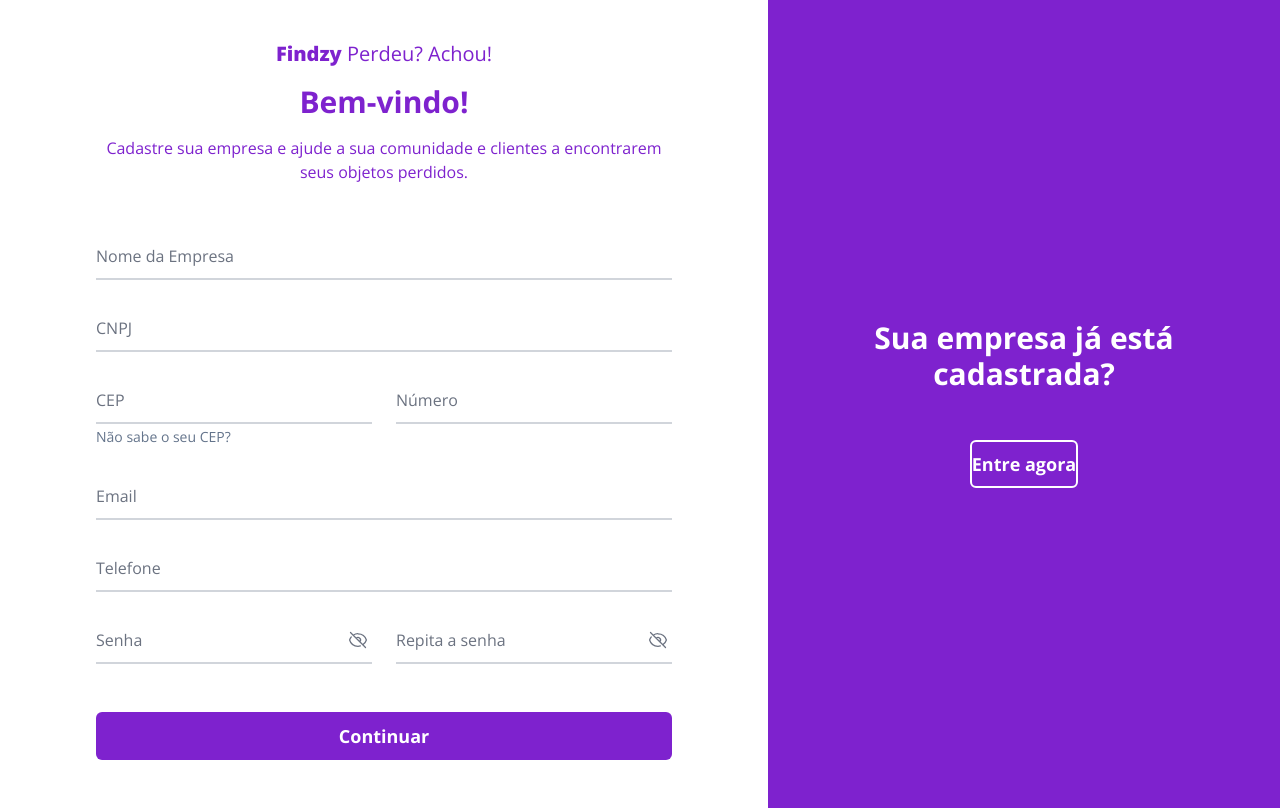
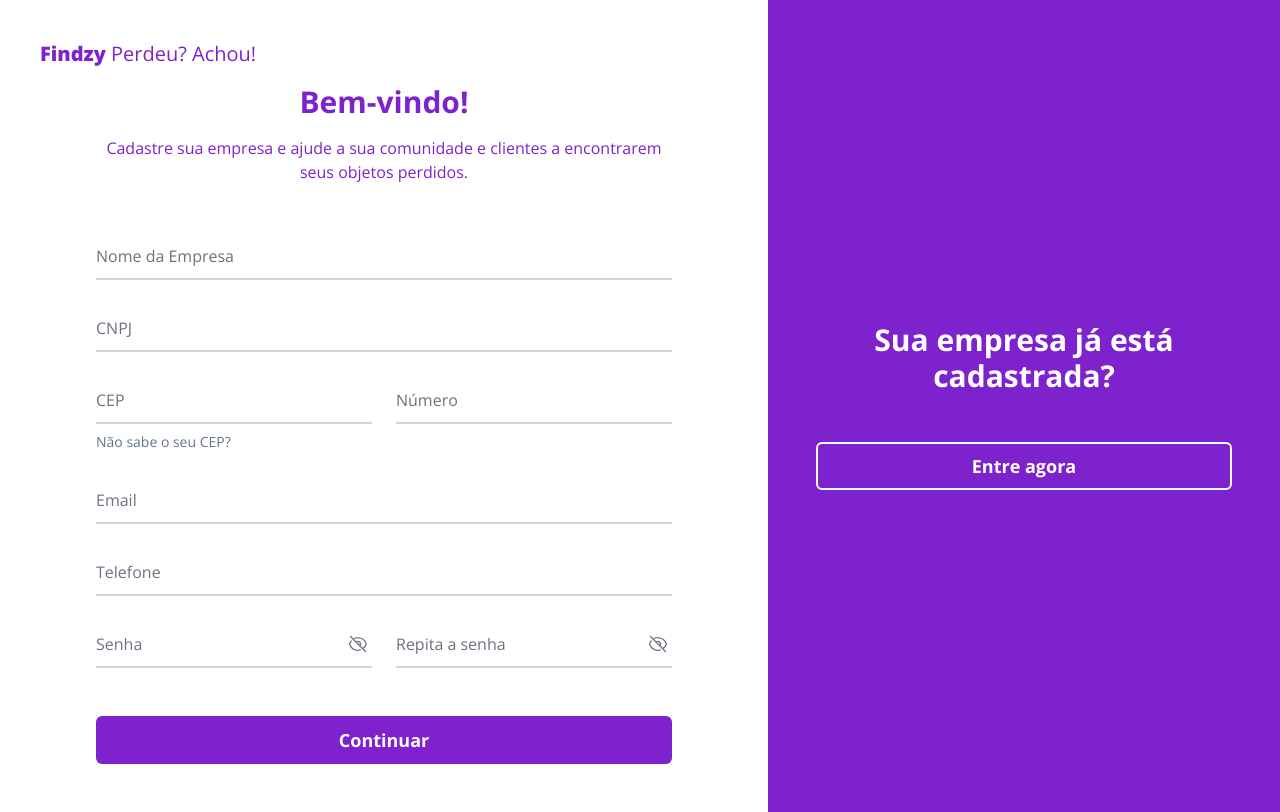
Before and after one commit to KaykySousa/Findzy, a Next.js app: page /register/company in a window 1280 px wide. Built offline with nearby package versions, Linux system fonts and the light colour scheme; what prettier-plugin-tailwindcss would draw is missing.

Commit message:
update: nextjs 13 link component

```diff
--- a/src/components/CompanyBanner.tsx
+++ b/src/components/CompanyBanner.tsx
@@ -35,9 +35,7 @@
 					<p className="mt-1 text-sm text-gray-700">{address}</p>
 				</div>
 				<Link href={`/report/${companyId}`}>
-					<a>
-						<FlagIcon className="h-6 w-6 cursor-pointer text-purple-700" />
-					</a>
+					<FlagIcon className="h-6 w-6 cursor-pointer text-purple-700" />
 				</Link>
 			</div>
 		</div>
--- a/src/components/CompanyCard.tsx
+++ b/src/components/CompanyCard.tsx
@@ -19,8 +19,7 @@
 	href,
 }: CompanyCardProps) {
 	return (
-		<Link href={href}>
-			<a className="w-full md:max-w-3xl">
+		<Link href={href} className="w-full md:max-w-3xl">
 			<div className="flex h-32 w-full cursor-pointer items-center rounded border border-gray-100 bg-white p-4">
 				<img
 					src={logoUrl}
@@ -47,7 +46,6 @@
 					</div>
 				</div>
 			</div>
-			</a>
 		</Link>
 	)
 }
--- a/src/components/ItemCard.tsx
+++ b/src/components/ItemCard.tsx
@@ -120,14 +120,14 @@
 						<TrashIcon className="h-6 w-6 text-purple-600" />
 					</button>
 					<Link href={`/company/update-item/${editId}`}>
-						<a
+						<div
 							className="p-2"
 							onClick={(e) => {
 								e.stopPropagation()
 							}}
 						>
 							<PencilSquareIcon className="h-6 w-6 text-purple-700" />
-						</a>
+						</div>
 					</Link>
 				</div>
 			)}
--- a/src/components/Logo.tsx
+++ b/src/components/Logo.tsx
@@ -5,12 +5,10 @@
 
 export default function Logo({ className, ...props }: LogoProps) {
 	return (
-		<Link href="/">
-			<a className={`text-lg text-purple-700 ${className}`}>
-				<p className="whitespace-nowrap font-light" {...props}>
-					<span className="font-extrabold">Findzy</span> Perdeu? Achou!
-				</p>
-			</a>
+		<Link href="/" className={`text-lg text-purple-700 ${className}`}>
+			<p className="whitespace-nowrap font-light" {...props}>
+				<span className="font-extrabold">Findzy</span> Perdeu? Achou!
+			</p>
 		</Link>
 	)
 }
--- a/src/components/design/Anchor.tsx
+++ b/src/components/design/Anchor.tsx
@@ -4,22 +4,25 @@
 interface AnchorProps
 	extends Omit<AnchorHTMLAttributes<HTMLAnchorElement>, keyof LinkProps>,
 		LinkProps {
-			theme?: "primary" | "second"
-		}
+	theme?: "primary" | "second"
+}
 
-export default function Anchor({ className, theme = "primary", href, ...props }: AnchorProps) {
-
+export default function Anchor({
+	className,
+	theme = "primary",
+	href,
+	...props
+}: AnchorProps) {
 	const themes = {
 		primary: "hover:underline",
-		second: "text-sm text-slate-500 hover:text-purple-700"
+		second: "text-sm text-slate-500 hover:text-purple-700",
 	}
 
 	return (
-		<Link href={href}>
-			<a
-				className={`${themes[theme]} ${className}`}
-				{...props}
-			/>
-		</Link>
+		<Link
+			href={href}
+			className={`${themes[theme]} ${className}`}
+			{...props}
+		/>
 	)
 }
--- a/src/components/design/LinkButton.tsx
+++ b/src/components/design/LinkButton.tsx
@@ -1,12 +1,11 @@
 import { Button } from "@/design/index"
-import Link, { LinkProps } from "next/link"
+import Link from "next/link"
 import { ButtonHTMLAttributes } from "react"
 
-interface LinkButtonProps
-	extends Omit<ButtonHTMLAttributes<HTMLButtonElement>, keyof LinkProps>,
-		LinkProps {
+interface LinkButtonProps extends ButtonHTMLAttributes<HTMLButtonElement> {
 	theme?: "primary" | "secondary" | "tertiary"
 	buttonClassName?: string
+	href: string
 }
 
 export default function LinkButton({
@@ -17,10 +16,8 @@
 	...props
 }: LinkButtonProps) {
 	return (
-		<Link href={href}>
-			<a className={`w-full ${className}`}>
-				<Button theme={theme} className={buttonClassName} {...props} />
-			</a>
+		<Link href={href} className={`w-full ${className}`}>
+			<Button theme={theme} className={buttonClassName} {...props} />
 		</Link>
 	)
 }
--- a/src/pages/company/settings.tsx
+++ b/src/pages/company/settings.tsx
@@ -28,10 +28,7 @@
 
 	return (
 		<div className="flex min-h-screen w-full flex-col items-center">
-			<SEO
-				description="Configure sua página"
-				title="Configurações"
-			/>
+			<SEO description="Configure sua página" title="Configurações" />
 			<Header showInput={false} className="hidden md:flex" />
 			<div className="flex w-full max-w-2xl flex-1 flex-col rounded-md border-gray-100 p-5 md:my-5 md:border md:py-4">
 				<div className="relative flex w-full items-center justify-center">
@@ -40,9 +37,9 @@
 					</h1>
 
 					<Link href="/">
-						<a className="absolute right-0">
+						<div className="absolute right-0">
 							<XMarkIcon className=" h-6 w-6 text-red-600" />
-						</a>
+						</div>
 					</Link>
 				</div>
 
--- a/src/pages/user/settings.tsx
+++ b/src/pages/user/settings.tsx
@@ -37,9 +37,9 @@
 					</h1>
 
 					<Link href="/">
-						<a className="absolute right-0">
+						<div className="absolute right-0">
 							<XMarkIcon className=" h-6 w-6 text-red-600" />
-						</a>
+						</div>
 					</Link>
 				</div>
 
```
Lines whose indentation alone changed are shown as unchanged.
